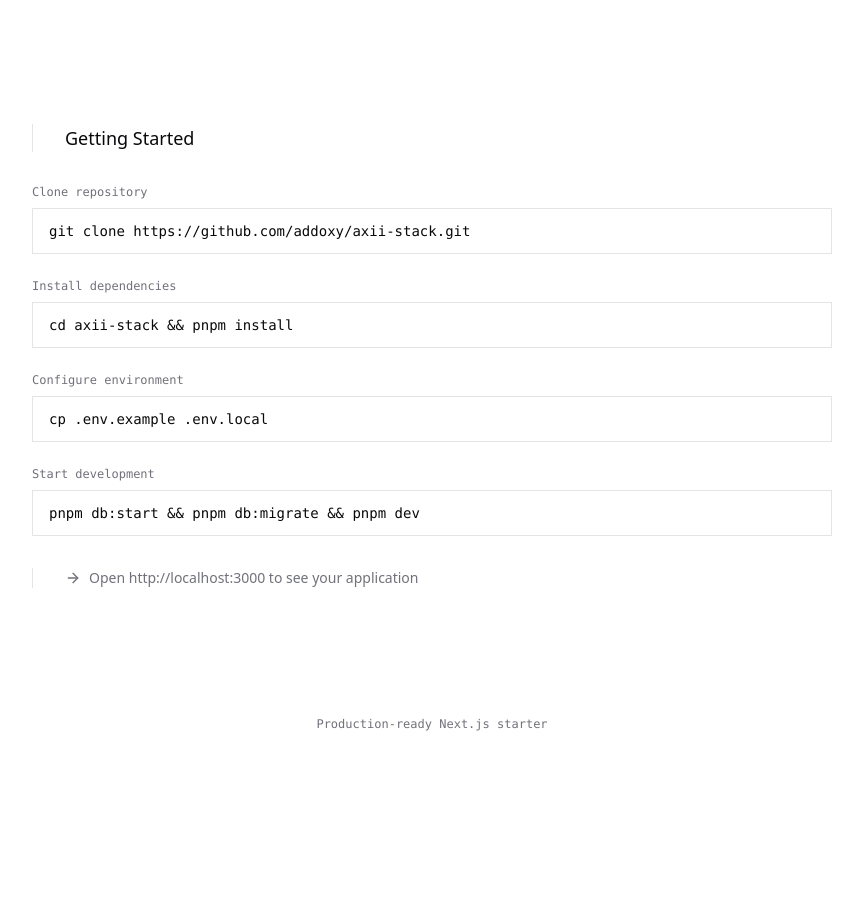
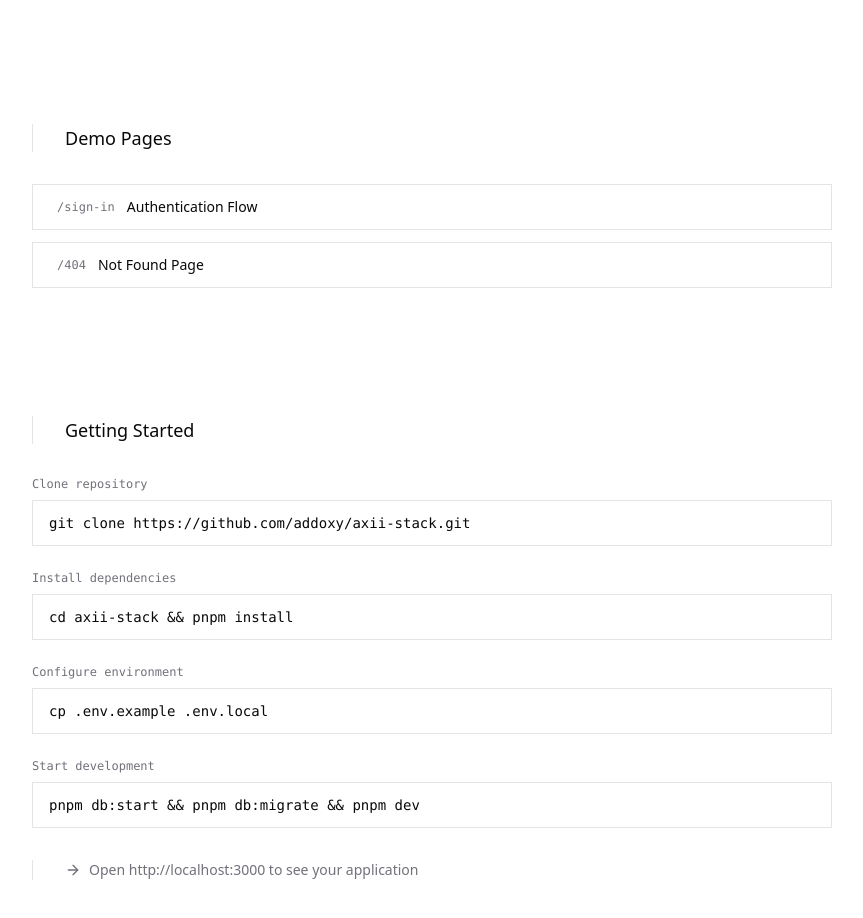
Before and after one commit to addoxy/axii-stack, a Next.js app: page / in a window 1280 px wide. Shown: the part 1080-1998 px from the top of the page, without its empty margins (208-1071 px from the left). Before the commit the page ends 1940 px from the top, so only its background shows below. Built offline with nearby package versions, Linux system fonts and the light colour scheme; no server answers; what tailwindcss-debug-screens would draw is missing.

Commit message:
Add links to demo pages on the home page + update the UI of the not-found and error pages

```diff
--- a/src/app/(auth)/sign-in/page.tsx
+++ b/src/app/(auth)/sign-in/page.tsx
@@ -3,10 +3,9 @@
 import { GoogleIcon } from '@/components/icons';
 import { Button } from '@/components/ui/button';
 import { Spinner } from '@/components/ui/spinner';
-import { ThemeToggler } from '@/components/ui/theme-toggler';
 import { signIn } from '@/lib/auth';
 import { signInRedirect } from '@/lib/config/redirects.config';
-import { ArrowLeft, Github } from 'lucide-react';
+import { ArrowLeft } from 'lucide-react';
 import Link from 'next/link';
 import { useState } from 'react';
 import { toast } from 'sonner';
@@ -35,32 +34,9 @@ export default function SignInPage() {
   };
 
   return (
-    <div className="mx-auto min-h-screen max-w-4xl px-6 py-12 md:px-12 md:py-20">
-      {/* Header */}
-      <header className="flex items-start justify-between">
-        <div>
-          <h1 className="text-foreground text-2xl font-light tracking-tight">
-            Axii Stack
-          </h1>
-          <div className="text-muted-foreground mt-1 font-mono text-sm">
-            v1.0.0
-          </div>
-        </div>
-        <div className="flex items-center gap-4">
-          <a
-            href="https://github.com/addoxy/axii-stack"
-            target="_blank"
-            className="border-border hover:border-foreground hover:text-foreground text-muted-foreground inline-flex items-center gap-1.5 border-b pb-0.5 text-sm transition-colors"
-          >
-            <Github className="h-3.5 w-3.5" />
-            <span>GitHub</span>
-          </a>
-          <ThemeToggler />
-        </div>
-      </header>
-
+    <div className="mx-auto flex min-h-screen max-w-4xl flex-col items-center justify-center px-6 py-12 md:px-12 md:py-20">
       {/* Main Content */}
-      <main className="mt-20 md:mt-32">
+      <main className="w-full">
         <div className="mx-auto max-w-md">
           {/* Back Link */}
           <Link
@@ -86,7 +62,7 @@ export default function SignInPage() {
                 size="lg"
                 variant="outline"
                 onClick={handleGoogleSignIn}
-                className="w-full"
+                className="w-full rounded-none"
                 disabled={isPending}
               >
                 {isPending && <Spinner />}
@@ -97,11 +73,6 @@ export default function SignInPage() {
           </div>
         </div>
       </main>
-
-      {/* Footer */}
-      <footer className="text-muted-foreground mt-32 pb-12 text-center font-mono text-xs">
-        Production-ready Next.js starter
-      </footer>
     </div>
   );
 }
--- a/src/app/error.tsx
+++ b/src/app/error.tsx
@@ -3,7 +3,6 @@
 import { AlertCircle, Home, RefreshCw } from 'lucide-react';
 import Link from 'next/link';
 import { useEffect } from 'react';
-import { AxiiStackHeader } from './page';
 
 export default function Error({
   error,
@@ -18,9 +17,6 @@ export default function Error({
 
   return (
     <div className="mx-auto min-h-screen max-w-4xl px-6 py-12 md:px-12 md:py-20">
-      {/* Header */}
-      <AxiiStackHeader />
-
       {/* Main Content */}
       <main className="mt-20 md:mt-32">
         {/* Error Message */}
@@ -40,16 +36,16 @@ export default function Error({
         {/* Error Details */}
         {error.message && (
           <div className="mt-12">
-            <div className="text-muted-foreground mb-3 font-mono text-xs">
+            <div className="text-muted-foreground mb-3 font-mono text-xs tracking-wider uppercase">
               Error details
             </div>
-            <div className="border-border bg-card border">
-              <code className="text-foreground/80 block overflow-x-auto px-4 py-4 font-mono text-sm">
+            <div className="bg-muted/30 border-border border-l-2">
+              <code className="text-foreground/70 block overflow-x-auto px-4 py-3 font-mono text-sm">
                 {error.message}
               </code>
               {error.digest && (
                 <div className="border-border border-t px-4 py-2">
-                  <span className="text-muted-foreground font-mono text-xs">
+                  <span className="text-muted-foreground/70 font-mono text-xs">
                     Digest: {error.digest}
                   </span>
                 </div>
@@ -80,11 +76,6 @@ export default function Error({
           </Link>
         </div>
       </main>
-
-      {/* Footer */}
-      <footer className="text-muted-foreground mt-32 pb-12 text-center font-mono text-xs">
-        Production-ready Next.js starter
-      </footer>
     </div>
   );
 }
--- a/src/app/not-found.tsx
+++ b/src/app/not-found.tsx
@@ -2,7 +2,6 @@
 
 import { Home, Search } from 'lucide-react';
 import Link from 'next/link';
-import { AxiiStackHeader } from './page';
 
 export default function NotFound() {
   const commonRoutes = [
@@ -12,9 +11,6 @@ export default function NotFound() {
 
   return (
     <div className="mx-auto min-h-screen max-w-4xl px-6 py-12 md:px-12 md:py-20">
-      {/* Header */}
-      <AxiiStackHeader />
-
       {/* Main Content */}
       <main className="mt-20 md:mt-32">
         {/* 404 Message */}
@@ -34,11 +30,11 @@ export default function NotFound() {
 
         {/* Error Code */}
         <div className="mt-12">
-          <div className="text-muted-foreground mb-3 font-mono text-xs">
+          <div className="text-muted-foreground mb-3 font-mono text-xs tracking-wider uppercase">
             Error code
           </div>
-          <div className="border-border bg-card border px-4 py-4">
-            <code className="text-foreground font-mono text-sm">404</code>
+          <div className="bg-muted/30 border-border border-l-2 px-4 py-3">
+            <code className="text-foreground/70 font-mono text-sm">404</code>
           </div>
         </div>
 
@@ -78,11 +74,6 @@ export default function NotFound() {
           </Link>
         </div>
       </main>
-
-      {/* Footer */}
-      <footer className="text-muted-foreground mt-32 pb-12 text-center font-mono text-xs">
-        Production-ready Next.js starter
-      </footer>
     </div>
   );
 }
--- a/src/app/page.tsx
+++ b/src/app/page.tsx
@@ -88,6 +88,38 @@ export default function Home() {
           </div>
         </div>
 
+        {/* Demo Pages */}
+        <div className="mt-20 space-y-8 md:mt-32">
+          <h2 className="text-foreground border-border border-l pl-6 text-lg font-medium md:pl-8">
+            Demo Pages
+          </h2>
+
+          <div className="flex flex-col gap-3">
+            <a
+              href="/sign-in"
+              className="border-border hover:border-foreground hover:bg-card group inline-flex items-center gap-3 border px-6 py-3 transition-all"
+            >
+              <span className="text-muted-foreground font-mono text-xs">
+                /sign-in
+              </span>
+              <span className="text-foreground text-sm font-medium">
+                Authentication Flow
+              </span>
+            </a>
+            <a
+              href="/not-found-demo"
+              className="border-border hover:border-foreground hover:bg-card group inline-flex items-center gap-3 border px-6 py-3 transition-all"
+            >
+              <span className="text-muted-foreground font-mono text-xs">
+                /404
+              </span>
+              <span className="text-foreground text-sm font-medium">
+                Not Found Page
+              </span>
+            </a>
+          </div>
+        </div>
+
         {/* Getting Started */}
         <div className="mt-20 space-y-8 md:mt-32">
           <h2 className="text-foreground border-border border-l pl-6 text-lg font-medium md:pl-8">
```
